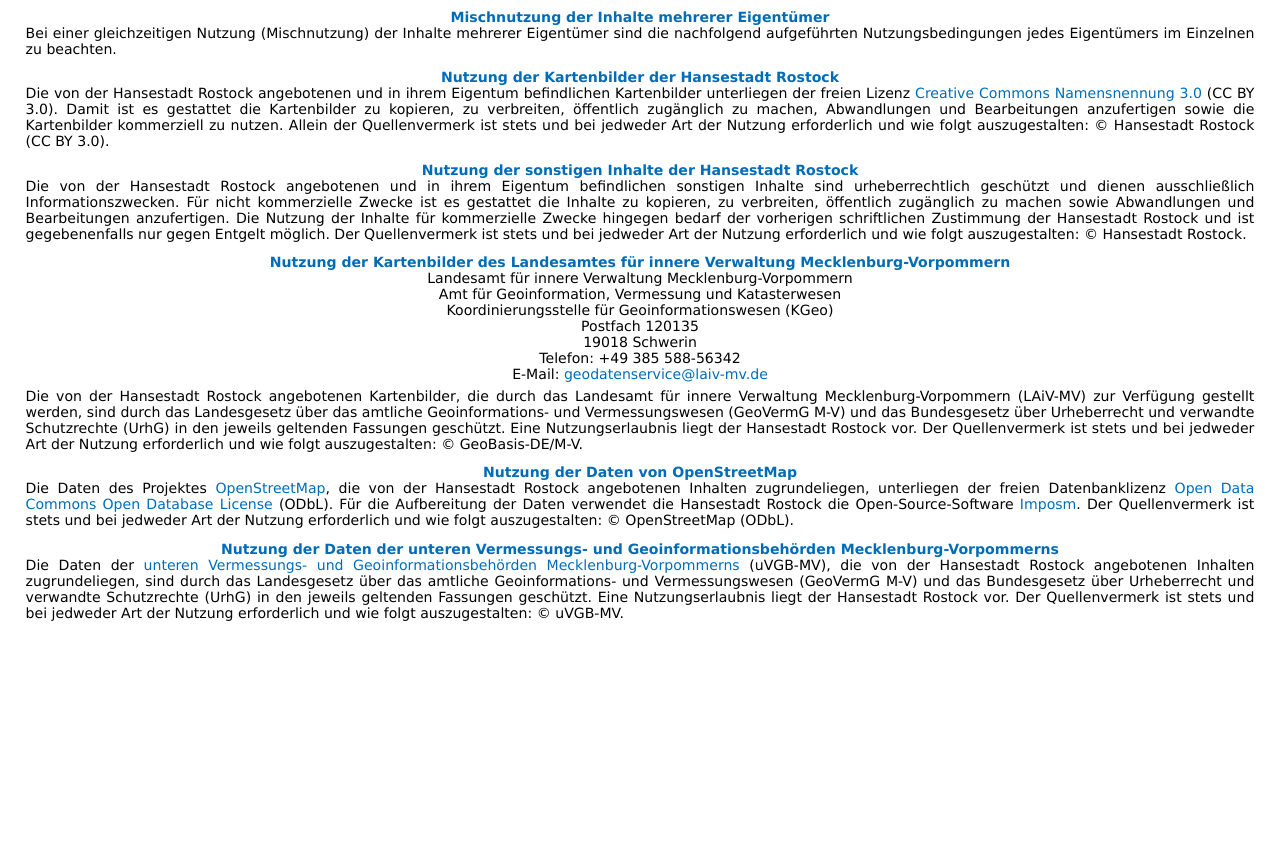
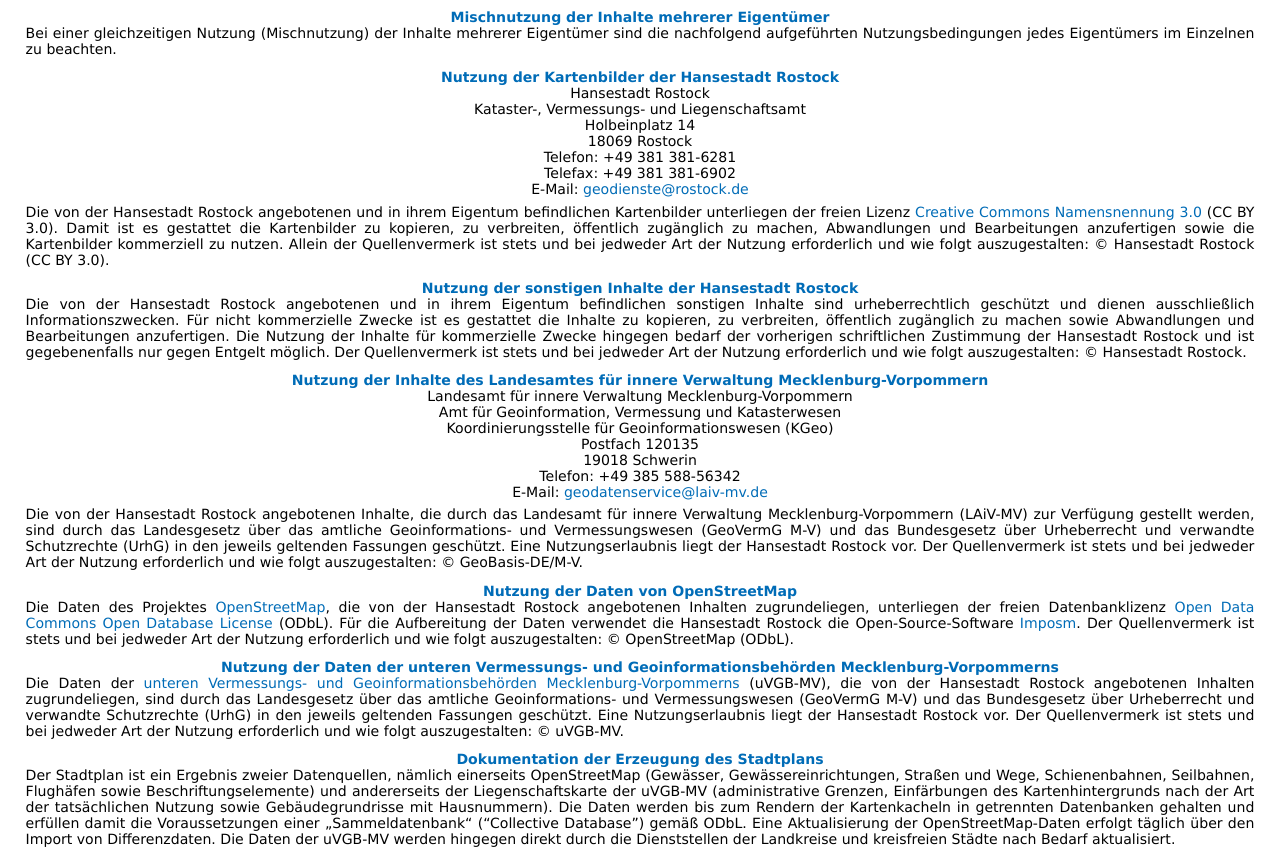
Before and after one commit to bfpi/klarschiff-mobil, a website: page KsMobil/frameworks/impressum/impressum.html in a window 1280 px wide. Shown: the part 2692-3552 px from the top of the page. Before the commit the page ends 3326 px from the top, so only its background shows below. Drawn offline with Linux system fonts and the light colour scheme; files that its build step writes are made by us from their sources; files whose address does not match are found by name.

Commit message:
Impressum bereinigt und damit unnötige Unterschiede zur Support-Branch

```diff
--- a/KsMobil/frameworks/impressum/impressum.html
+++ b/KsMobil/frameworks/impressum/impressum.html
@@ -183,7 +183,14 @@
             </div>
             <div class="content">
                 <div class="subheadline">Nutzung der Kartenbilder der Hansestadt Rostock</div>
-                <div class="justified">
+                Hansestadt Rostock<br/>
+                Kataster-, Vermessungs- und Liegenschaftsamt<br/>
+                Holbeinplatz 14<br/>
+                18069 Rostock<br/>
+                Telefon: +49 381 381-6281<br/>
+                Telefax: +49 381 381-6902<br/>
+                E-Mail: <a href="mailto:geodienste@rostock.de">geodienste@rostock.de</a><br/>
+                <div class="justified_margin_top">
                     Die von der Hansestadt Rostock angebotenen und in ihrem Eigentum befindlichen Kartenbilder unterliegen der freien Lizenz <a href="http://creativecommons.org/licenses/by/3.0/deed.de" target="_blank">Creative Commons Namensnennung 3.0</a> (CC BY 3.0). Damit ist es gestattet die Kartenbilder zu kopieren, zu verbreiten, öffentlich zugänglich zu machen, Abwandlungen und Bearbeitungen anzufertigen sowie die Kartenbilder kommerziell zu nutzen. Allein der Quellenvermerk ist stets und bei jedweder Art der Nutzung erforderlich und wie folgt auszugestalten: © Hansestadt Rostock (CC BY 3.0).
                 </div>
             </div>
@@ -194,7 +201,7 @@
                 </div>
             </div>
             <div class="content">
-                <div class="subheadline">Nutzung der Kartenbilder des Landesamtes für innere Verwaltung Mecklenburg-Vorpommern</div>
+                <div class="subheadline">Nutzung der Inhalte des Landesamtes für innere Verwaltung Mecklenburg-Vorpommern</div>
                 Landesamt für innere Verwaltung Mecklenburg-Vorpommern<br/>
                 Amt für Geoinformation, Vermessung und Katasterwesen<br/>
                 Koordinierungsstelle für Geoinformationswesen (KGeo)<br/>
@@ -203,7 +210,7 @@
                 Telefon: +49 385 588-56342<br/>
                 E-Mail: <a href="mailto:geodatenservice@laiv-mv.de">geodatenservice@laiv-mv.de</a><br/>
                 <div class="justified_margin_top">
-                    Die von der Hansestadt Rostock angebotenen Kartenbilder, die durch das Landesamt für innere Verwaltung Mecklenburg-Vorpommern (LAiV-MV) zur Verfügung gestellt werden, sind durch das Landesgesetz über das amtliche Geoinformations- und Vermessungswesen (GeoVermG M-V) und das Bundesgesetz über Urheberrecht und verwandte Schutzrechte (UrhG) in den jeweils geltenden Fassungen geschützt. Eine Nutzungserlaubnis liegt der Hansestadt Rostock vor. Der Quellenvermerk ist stets und bei jedweder Art der Nutzung erforderlich und wie folgt auszugestalten: © GeoBasis-DE/M-V.
+                    Die von der Hansestadt Rostock angebotenen Inhalte, die durch das Landesamt für innere Verwaltung Mecklenburg-Vorpommern (LAiV-MV) zur Verfügung gestellt werden, sind durch das Landesgesetz über das amtliche Geoinformations- und Vermessungswesen (GeoVermG M-V) und das Bundesgesetz über Urheberrecht und verwandte Schutzrechte (UrhG) in den jeweils geltenden Fassungen geschützt. Eine Nutzungserlaubnis liegt der Hansestadt Rostock vor. Der Quellenvermerk ist stets und bei jedweder Art der Nutzung erforderlich und wie folgt auszugestalten: © GeoBasis-DE/M-V.
                 </div>
             </div>
             <div class="content">
@@ -218,6 +225,12 @@
                     Die Daten der <a href="http://www.laiv-mv.de/land-mv/LAiV_prod/LAiV/AfGVK/_aufsicht-vermstellen/Verz_Vermessungs-Geoinformationsbehoerden.jsp" target="_blank">unteren Vermessungs- und Geoinformationsbehörden Mecklenburg-Vorpommerns</a> (uVGB-MV), die von der Hansestadt Rostock angebotenen Inhalten zugrundeliegen, sind durch das Landesgesetz über das amtliche Geoinformations- und Vermessungswesen (GeoVermG M-V) und das Bundesgesetz über Urheberrecht und verwandte Schutzrechte (UrhG) in den jeweils geltenden Fassungen geschützt. Eine Nutzungserlaubnis liegt der Hansestadt Rostock vor. Der Quellenvermerk ist stets und bei jedweder Art der Nutzung erforderlich und wie folgt auszugestalten: © uVGB-MV.
                 </div>
             </div>
+            <div class="content">
+                <div class="subheadline">Dokumentation der Erzeugung des Stadtplans</div>
+                <div class="justified">
+                    Der Stadtplan ist ein Ergebnis zweier Datenquellen, nämlich einerseits OpenStreetMap (Gewässer, Gewässereinrichtungen, Straßen und Wege, Schienenbahnen, Seilbahnen, Flughäfen sowie Beschriftungselemente) und andererseits der Liegenschaftskarte der uVGB-MV (administrative Grenzen, Einfärbungen des Kartenhintergrunds nach der Art der tatsächlichen Nutzung sowie Gebäudegrundrisse mit Hausnummern). Die Daten werden bis zum Rendern der Kartenkacheln in getrennten Datenbanken gehalten und erfüllen damit die Voraussetzungen einer „Sammeldatenbank“ (“Collective Database”) gemäß ODbL. Eine Aktualisierung der OpenStreetMap-Daten erfolgt täglich über den Import von Differenzdaten. Die Daten der uVGB-MV werden hingegen direkt durch die Dienststellen der Landkreise und kreisfreien Städte nach Bedarf aktualisiert.
+                </div>
+            </div>
         </div>
     </body>
 </html>
```
